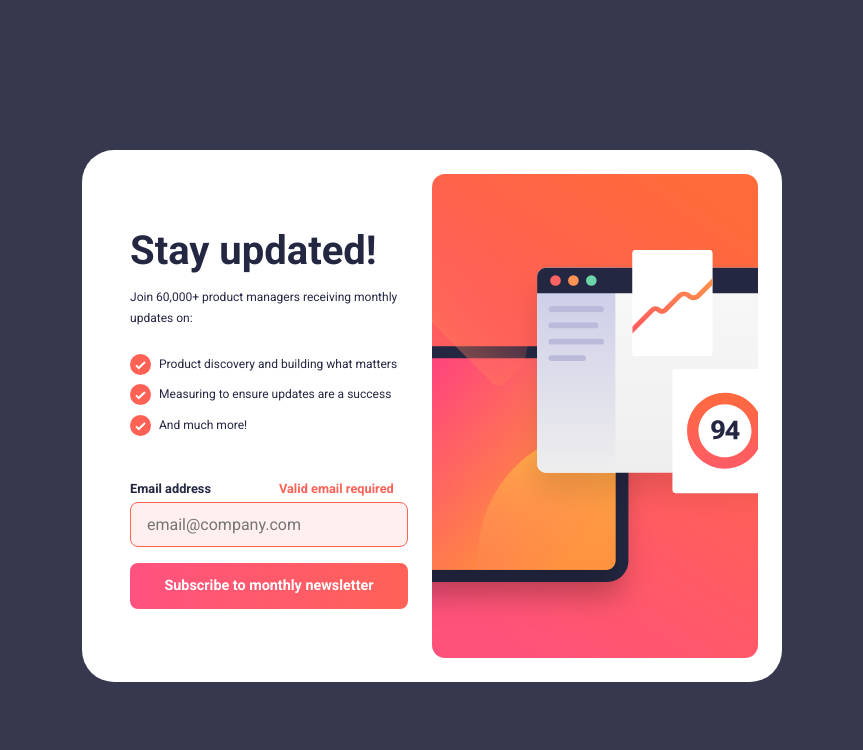
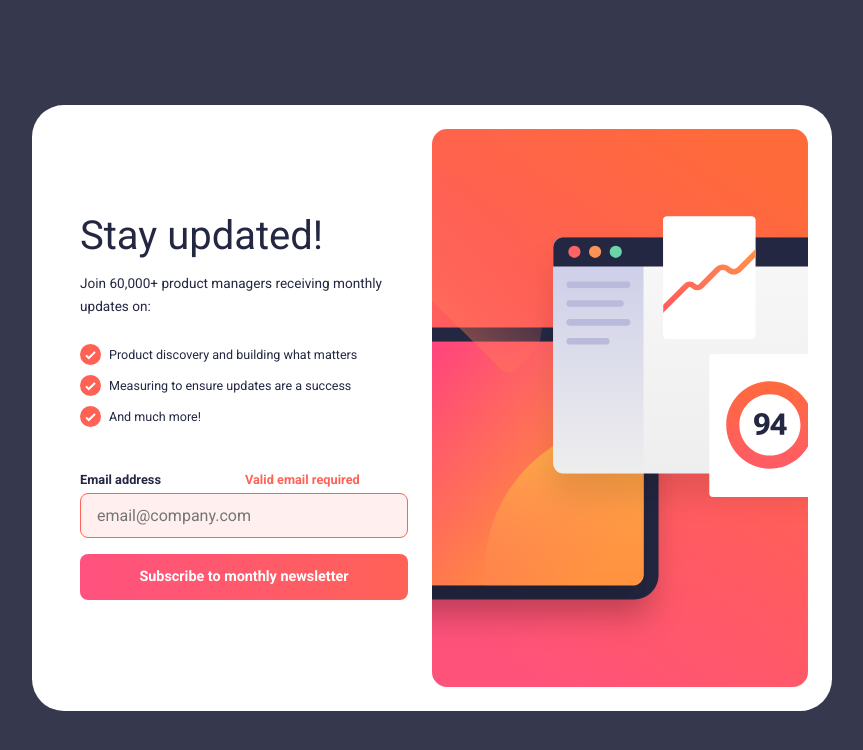
Before and after one commit to GilaniRabbu/newsletter-sign-up-form-solution, a plain HTML site: page index.html in a window 1280 px wide. Both pictures are taken after a click on the button "Subscribe to monthly newsletter". Shown: the whole page, without its empty margins (208-1071 px from the left). Drawn offline with Linux system fonts and the light colour scheme.

Commit message:
Initial commit

```diff
--- a/index.html
+++ b/index.html
@@ -5,46 +5,36 @@
   <meta charset="UTF-8">
   <meta http-equiv="X-UA-Compatible" content="IE=edge">
   <meta name="viewport" content="width=device-width, initial-scale=1.0">
-
+  <link href="https://fonts.googleapis.com/css2?family=Roboto:wght@400;700&display=swap" rel="stylesheet">
   <link rel="icon" type="image/png" sizes="32x32" href="assets/img/favicon-32x32.png">
-
-  <link href="https://fonts.googleapis.com/css2?family=Roboto:wght@400;700&display=swap" rel="stylesheet">
-
   <link rel="stylesheet" href="style.css">
-
-  <title>Frontend Mentor | Newsletter Sign-up Form With Success Message</title>
+  <title>Frontend Mentor | Newsletter Sign-up Form</title>
 </head>
 
 <body>
   <main>
-
     <!-- Newsletter Section -->
     <div class="newsletter-container">
       <article class="newsletter">
-
         <div class="newsletter-info">
           <h1 class="newsletter-title">Stay updated!</h1>
           <p class="newsletter-desc">
             Join 60,000+ product managers receiving monthly updates on:
           </p>
-
           <div class="newsletter-item">
             <div class="flex-group">
               <img src="assets/img/icon-list.svg" alt="list icon">
               <p class="newsletter-text">Product discovery and building what matters</p>
             </div>
-
             <div class="flex-group">
               <img src="assets/img/icon-list.svg" alt="list icon">
               <p class="newsletter-text">Measuring to ensure updates are a success</p>
             </div>
-
             <div class="flex-group">
               <img src="assets/img/icon-list.svg" alt="list icon">
               <p class="newsletter-text">And much more!</p>
             </div>
           </div>
-
           <div class="input-container">
             <label for="email">Email address</label>
             <label id="error-message" class="hide-error-message">Valid email required</label>
@@ -52,17 +42,13 @@
             <button type="submit" class="submit-btn">Subscribe to monthly newsletter</button>
           </div>
         </div>
-
         <picture class="newsletter-img">
-          <source srcset="assets/img/illustration-sign-up-desktop.svg" media="(min-width: 700px)">
+          <source srcset="assets/img/illustration-sign-up-desktop.svg" media="(min-width: 768px)">
           <img src="assets/img/illustration-sign-up-mobile.svg" alt="Sign up">
         </picture>
-
       </article>
     </div>
     <!-- Newsletter Section -->
-
-
 
     <!-- Success Message -->
     <div class="success-msg-container">
@@ -77,7 +63,6 @@
       </div>
     </div>
     <!-- Success Message -->
-
   </main>
   <script src="script.js"></script>
 </body>
--- a/script.js
+++ b/script.js
@@ -19,7 +19,6 @@ function validEmail(e) {
 
 function handleSubmit() {
     const email = InputEmail.value;
-
     if (!emailRegex(email)) {
         ErrorMsg.classList.remove("hide-error-message");
         EmailValidColor.classList.add("ErrorEmail");
--- a/style.css
+++ b/style.css
@@ -21,6 +21,8 @@
 
 * {
     margin: 0;
+    padding: 0;
+    font: inherit;
 }
 
 html,
@@ -83,9 +85,9 @@ body {
     background-color: var(--clr-neutral-800);
     color: var(--clr-neutral-900);
     font-size: 1rem;
+    margin: 0.5rem;
     display: grid;
-    place-content: center;
-    margin: 1rem;
+    place-items: center;
 }
 
 .newsletter {
@@ -96,7 +98,7 @@ body {
     border-bottom-left-radius: 1rem;
     border-bottom-right-radius: 1rem;
     align-items: center;
-    max-width: 370px;
+    max-width: 350px;
     overflow: hidden;
     background-color: var(--clr-neutral-100);
 }
@@ -113,7 +115,6 @@ body {
 }
 
 .newsletter-title {
-    margin-top: 0.5rem;
     font-size: 2.5rem;
 }
 
@@ -128,9 +129,15 @@ body {
     margin-top: 0.6rem;
 }
 
-.newsletter-desc,
+.newsletter-desc {
+    font-size: 0.9rem;
+}
+
 .newsletter-text {
     font-size: 0.9rem;
+    overflow: hidden;
+    white-space: nowrap;
+    text-overflow: ellipsis;
 }
 
 /* ============================== */
@@ -177,7 +184,7 @@ input:focus {
 }
 
 #error-message {
-    margin-left: 4rem;
+    margin-left: 0.5rem;
     font-size: 0.8rem;
     font-weight: bold;
     color: var(--clr-primary);
@@ -212,12 +219,12 @@ input:focus {
 
 /* ============================== */
 
-@media (min-width: 700px) {
+@media (min-width: 768px) {
     .newsletter {
         --content-padding: 1.5rem;
 
         border-radius: 2rem;
-        max-width: 700px;
+        max-width: 800px;
         grid-template-columns: 1fr 1fr;
         padding: var(--content-padding);
     }
@@ -230,9 +237,16 @@ input:focus {
         order: 2;
     }
 
-    .newsletter-desc,
+    .newsletter-desc {
+        font-size: 0.85rem;
+    }
+
     .newsletter-text {
-        font-size: 0.753rem;
+        font-size: 0.785rem;
+    }
+
+    #error-message {
+        margin-left: 5rem;
     }
 }
 
@@ -243,9 +257,9 @@ input:focus {
 /* ============================== */
 
 .success-msg {
-    max-width: 400px;
-    padding: 3rem;
-    border-radius: 2rem;
+    max-width: 350px;
+    padding: 2rem;
+    border-radius: 1rem;
     color: var(--clr-neutral-900);
     background-color: var(--clr-neutral-100);
 }
@@ -288,4 +302,14 @@ input:focus {
     background: linear-gradient(to right, var(--clr-primary-100), var(--clr-primary));
 }
 
+@media (max-width: 475px) {
+    .success-msg {
+        max-width: 300px;
+    }
+
+    .success-title {
+        font-size: 2rem;
+    }
+}
+
 /* ============================== */
```
